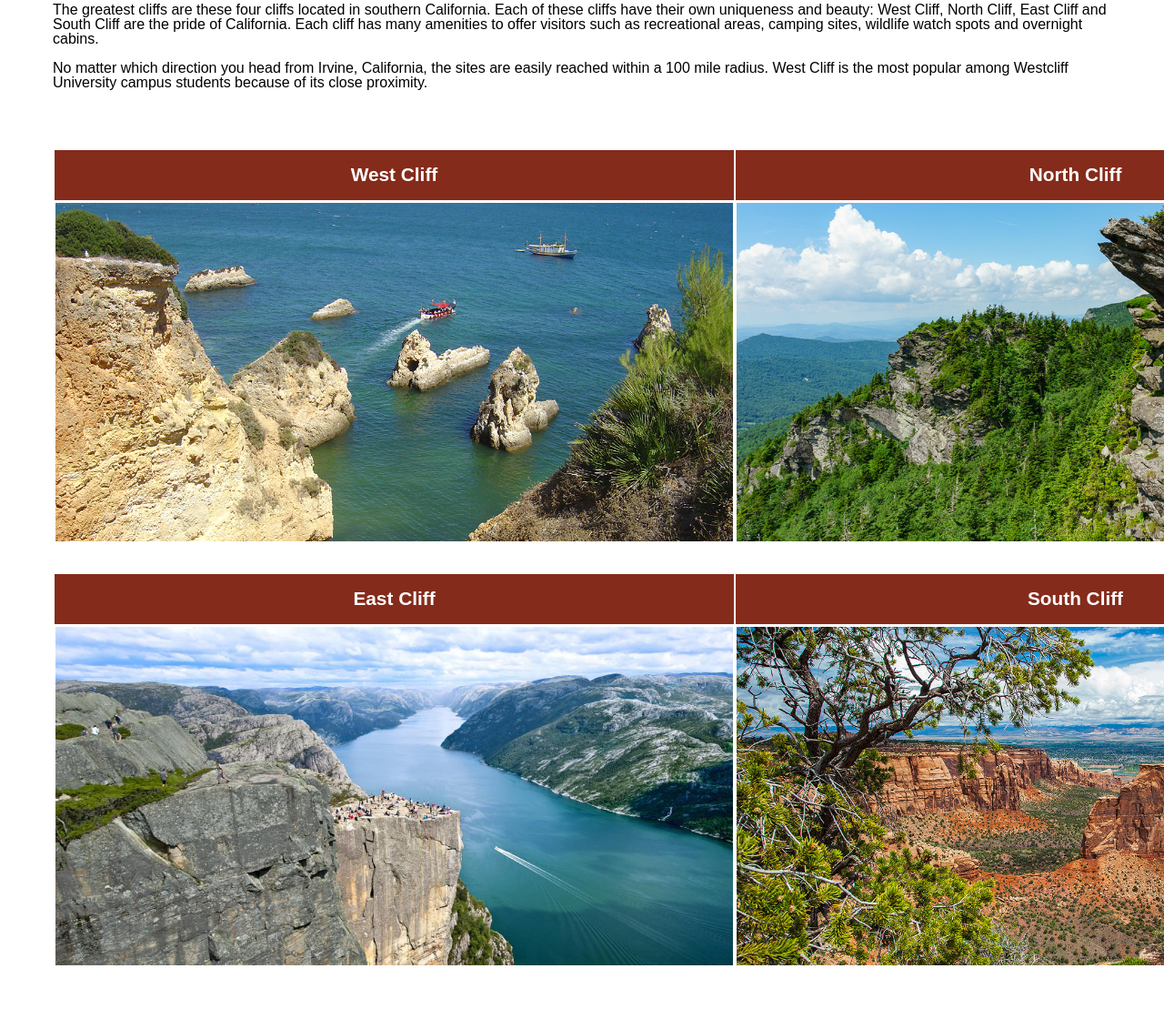
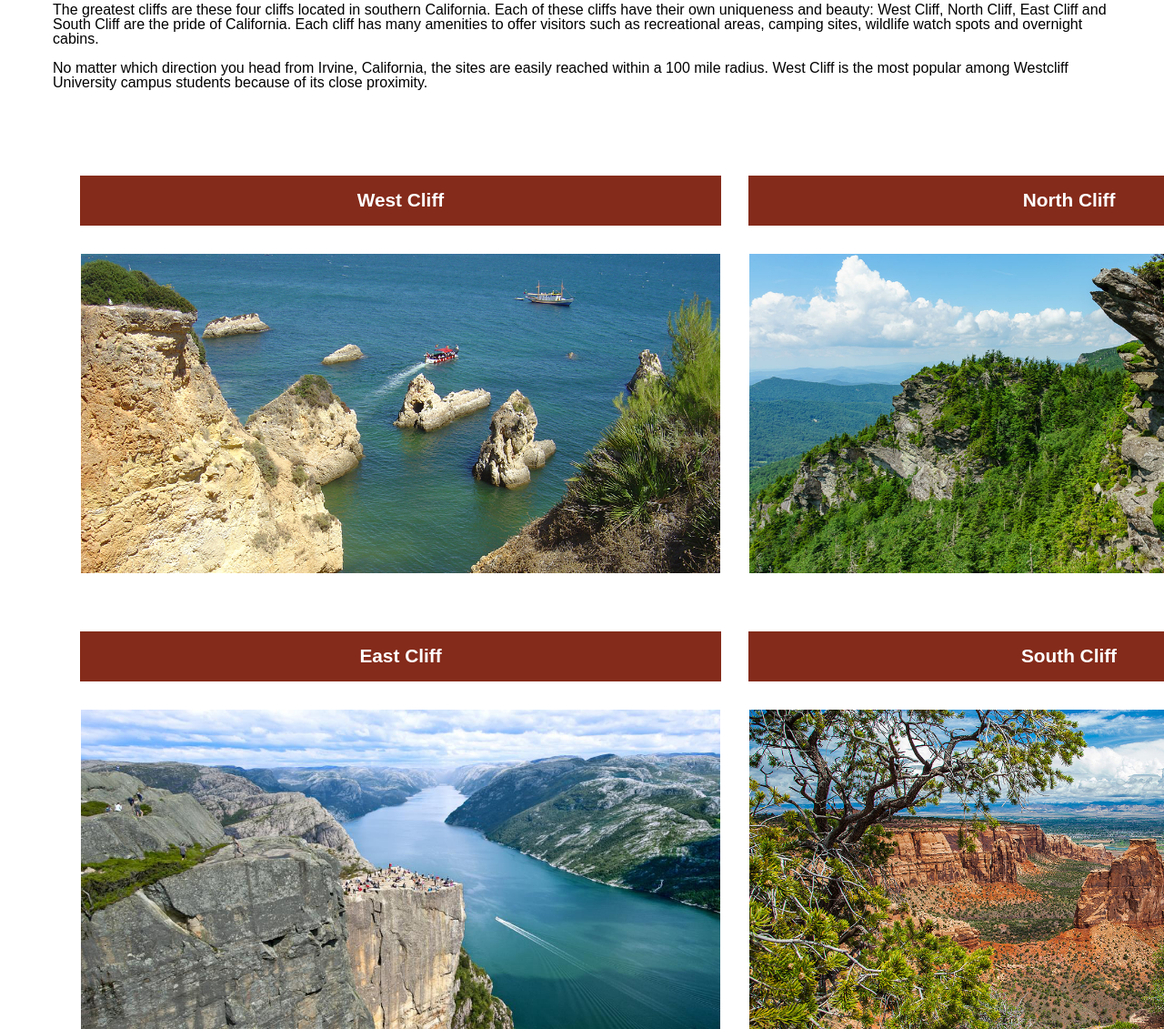
Before and after one commit to ting625/homework-module1, a plain HTML site: page cliffs.html in a window 1280 px wide. Shown: the part 567-1698 px from the top of the page at 91% size. Drawn offline with Linux system fonts and the light colour scheme.

Commit message:
update week2 day3 HW page 4 cliff table CSS

```diff
--- a/style.css
+++ b/style.css
@@ -307,6 +307,8 @@ table.cliff_class {
     width: 1500px;
     margin: 4em auto 4em auto;
     border: none;
+    border-collapse: separate;
+    border-spacing: 30px;
 }
 
 table.cliff_class th{
@@ -319,11 +321,11 @@ table.cliff_class th{
 }
 
 table.cliff_class td{
-    border: none
+    border: none;
 }
 
 .cliff_images{
     width:100%;
     padding-bottom: 30px;
-    border: none
+    border: none;
 }
```
